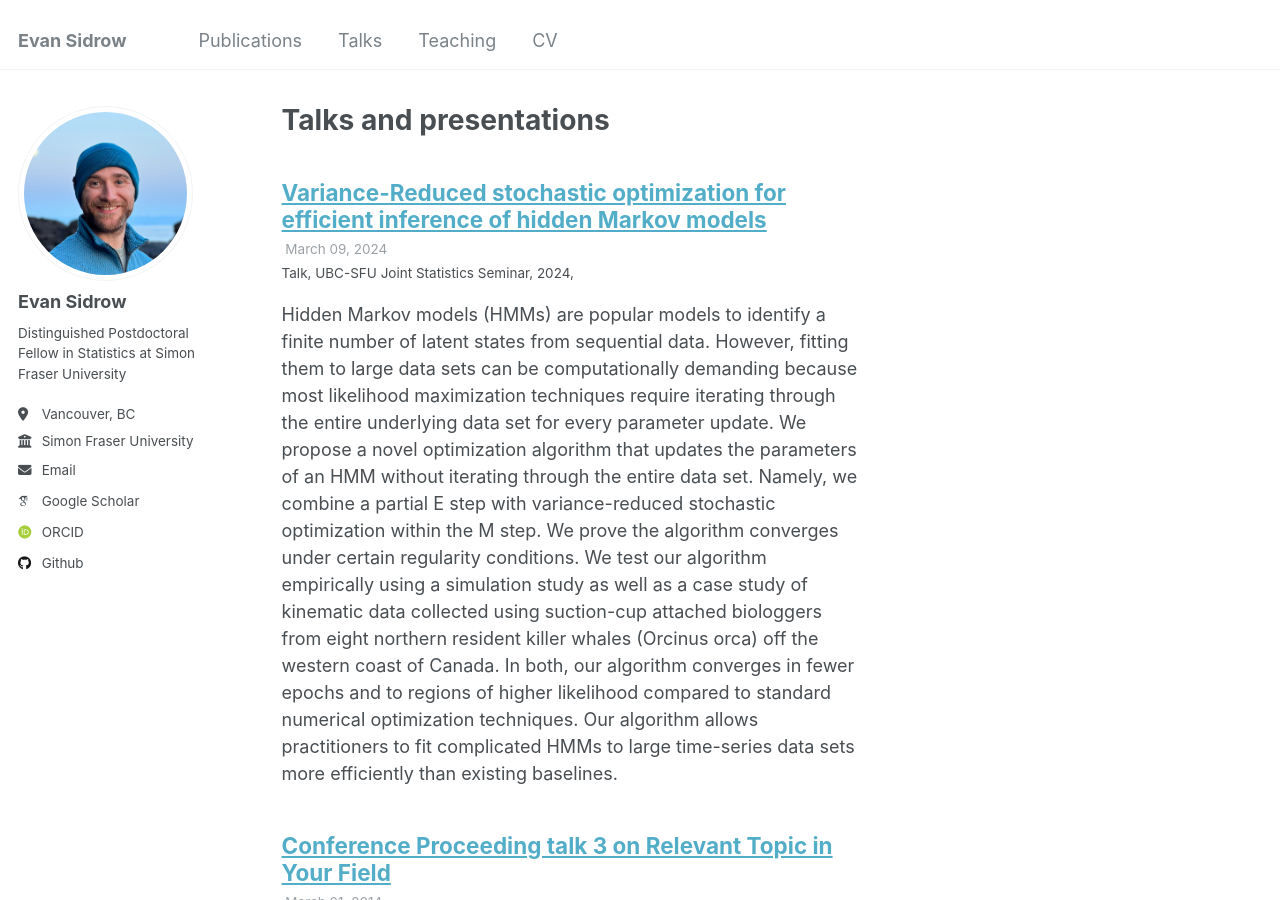
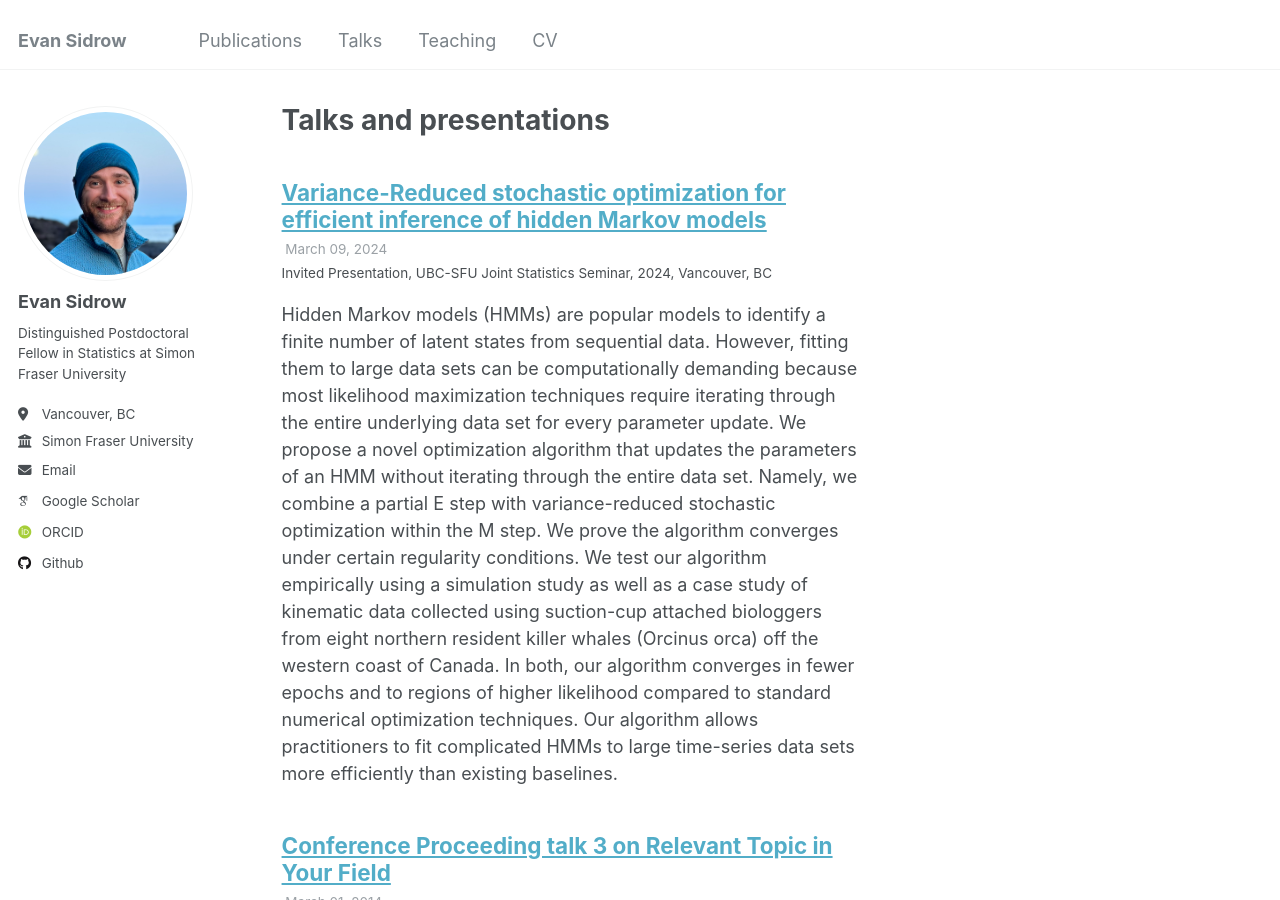
Before and after one commit to EvanSidrow/EvanSidrow.github.io, a Jekyll site: the page built from _pages/talks.html, in a window 1280 px wide and 900 px high. Built offline with Jekyll 4.4.1, drawn with Linux system fonts in a browser that asks for light colours; some web fonts are replaced.

Commit message:
Update 2024-03-09.md

```diff
--- a/_talks/2024-03-09.md
+++ b/_talks/2024-03-09.md
@@ -1,10 +1,11 @@
 ---
 title: "Variance-Reduced stochastic optimization for efficient inference of hidden Markov models"
 collection: talks
-type: "Talk"
+type: "Invited Presentation"
 permalink: /talks/2024-03-09
 venue: "UBC-SFU Joint Statistics Seminar, 2024"
 date: 2024-03-09
+location: "Vancouver, BC"
 ---
 
 Hidden Markov models (HMMs) are popular models to identify a finite number of latent states from sequential data. However, fitting them to large data sets can be computationally demanding because most likelihood maximization techniques require iterating through the entire underlying data set for every parameter update. We propose a novel optimization algorithm that updates the parameters of an HMM without iterating through the entire data set. Namely, we combine a partial E step with variance-reduced stochastic optimization within the M step. We prove the algorithm converges under certain regularity conditions. We test our algorithm empirically using a simulation study as well as a case study of kinematic data collected using suction-cup attached biologgers from eight northern resident killer whales (Orcinus orca) off the western coast of Canada. In both, our algorithm converges in fewer epochs and to regions of higher likelihood compared to standard numerical optimization techniques. Our algorithm allows practitioners to fit complicated HMMs to large time-series data sets more efficiently than existing baselines.
```
